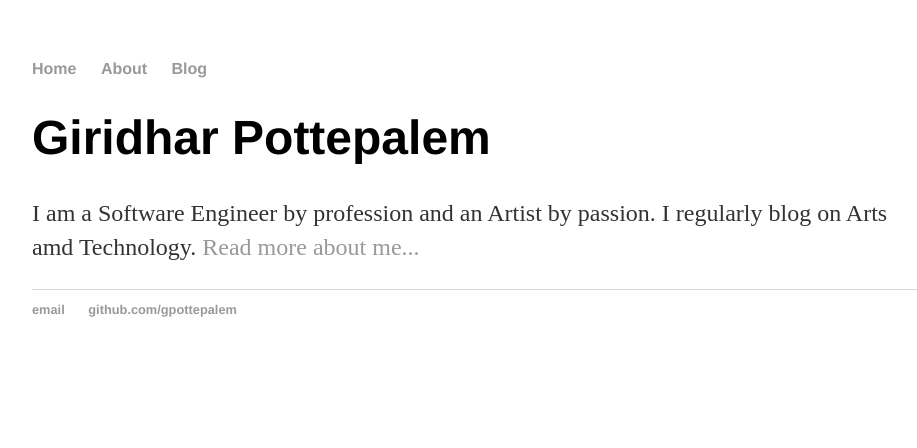
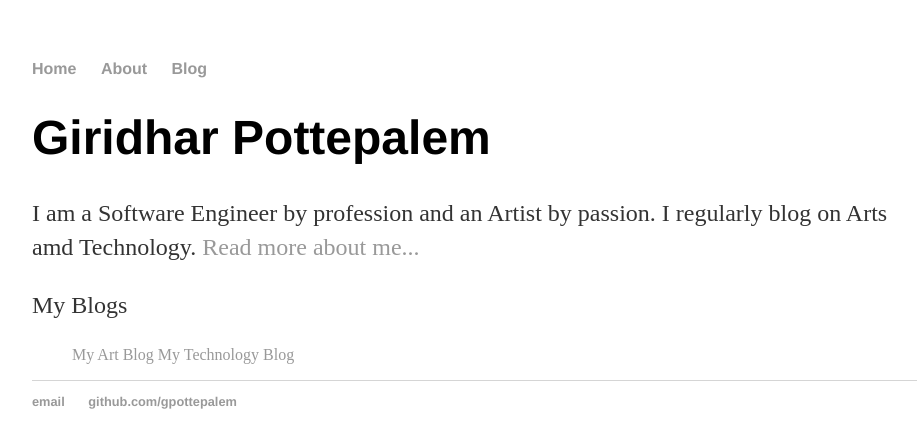
Before and after one commit to gpottepalem/gpottepalem.github.io, a Jekyll site: the page built from index.html, in a window 1280 px wide. Shown: the top 448 px of the page, without its empty margins (160-1077 px from the left). Built offline with Jekyll 4.4.1, drawn with Linux system fonts in a browser that asks for light colours.

Commit message:
Update index.html

```diff
--- a/index.html
+++ b/index.html
@@ -4,5 +4,11 @@ title: Giridhar Pottepalem
 ---
 <div class="blurb">
     <h1>Giridhar Pottepalem</h1>
-    <p>I am a Software Engineer by profession and an Artist by passion. I regularly blog on Arts amd Technology. <a href="/about">Read more about me...</a></p>
+    <p>I am a Software Engineer by profession and an Artist by passion.
+       I regularly blog on Arts amd Technology. <a href="/about">Read more about me...</a></p>
+    <p>My Blogs</p>
+    <ul>
+        <a href="http://soul-on-canvas.blogspot.com">My Art Blog</a>
+        <a href="https://giri-tech.blogspot.com">My Technology Blog</a>
+    </ul>
 </div><!-- /.blurb -->
```
